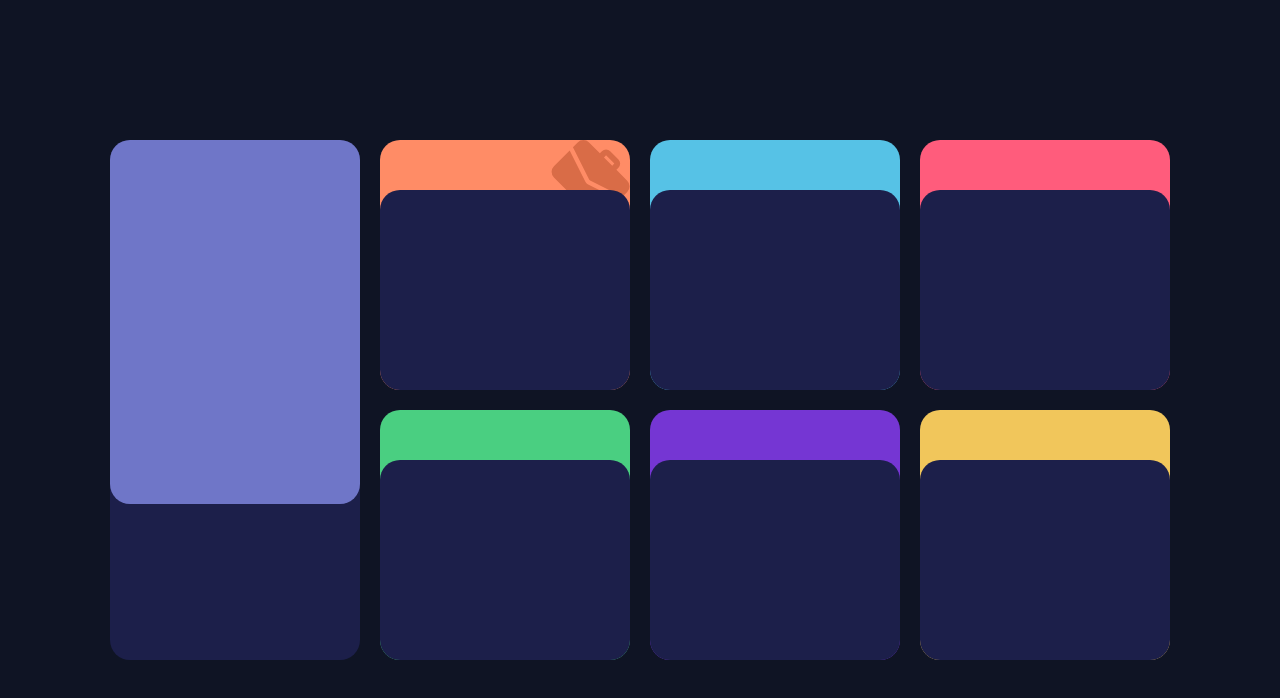
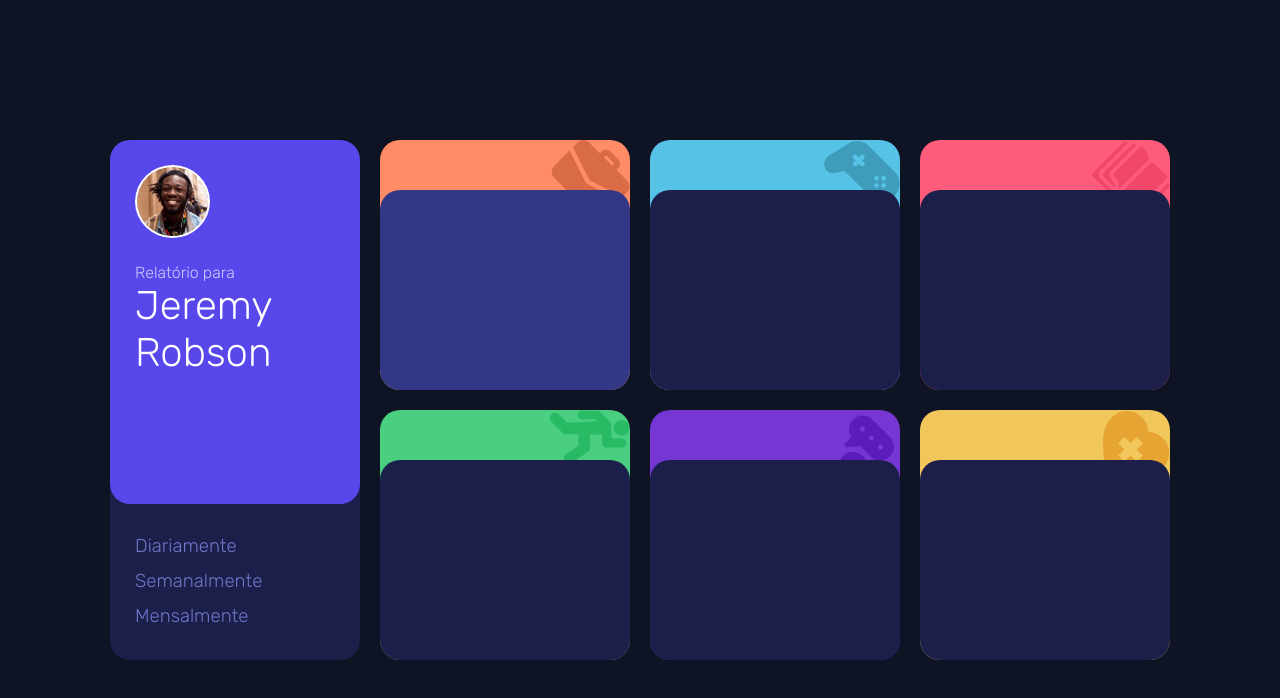
Before and after one commit to andrezinhoss247/Painel_de_Controle_de_Tempo, a plain HTML site: page index.html in a window 1280 px wide. Drawn offline with Linux system fonts and the light colour scheme.

Commit message:
atualização css

```diff
--- a/css/style.css
+++ b/css/style.css
@@ -5,6 +5,8 @@
     margin: 0;
     box-sizing: border-box;
 }
+
+/*=======================*/
 
 body{
 
@@ -15,6 +17,8 @@ body{
    background-color: hsl(226, 43%, 10%)
 
 }
+
+/*******************************/
 
 #container{
 
@@ -29,12 +33,17 @@ body{
 .classPerfil{
 
     grid-row-start: 1; /*Ocupa da primeira linha*/
-    grid-row-end: 3; /*Até a terceira linha*/
+    grid-row-end: 3; /*Até a segunda linha*/
     display: flex;
+    flex-direction: column;
     background-color: hsl(235, 46%, 20%);
     border-radius: 20px;
 
 }
+
+
+
+
 
 .item{
 
@@ -56,16 +65,90 @@ body{
 
 
 }
+.divFilho1{
+
+    width: 100%;
+    height: 80%;
+    background-color: hsl(236, 45%, 36%);
+    border-radius: 20px;
+
+
+}
 
 .divFilhoPerfil{
 
     width: 100%;
     height: 70%;
-    background-color:  hsl(235, 45%, 61%);
+    background-color:  hsl(246, 80%, 60%);
     border-radius: 20px;
 
 
 }
+#divMenu{
+
+    margin-top: 10%;
+    margin-left: 10%;
+    line-height: 35px;
+    font-family: "Rubik", sans-serif;
+    font-optical-sizing: auto;
+    font-style: normal;
+    color: hsl(235, 45%, 61%) ;
+    font-size: 14pt;
+    font-weight: 100;
+
+
+}
+.pMenu:hover{
+
+    cursor: pointer;
+    color: white;
+}
+#divfoto{
+
+    background-image: url('../images/image-jeremy.png');
+    background-repeat: no-repeat;
+    background-position: center;
+    background-size: cover;
+    width: 30%;
+    height: 20%;
+    border: 2px solid white;
+    margin-top: 10%;
+    margin-left: 10%;
+    border-radius: 50%;
+}
+
+/****************************************/
+#divnome{
+
+    margin-top: 10%;
+    margin-left: 10%;
+
+}
+
+
+#relatorio{
+
+  font-family: "Rubik", sans-serif;
+  font-optical-sizing: auto;
+  font-weight: 100;
+  font-style: normal;
+  color: rgba(255, 255, 255, 0.699);
+
+}
+
+
+.nome{
+
+  font-family: "Rubik", sans-serif;
+  font-optical-sizing: auto;
+  font-weight: 300;
+  font-style: normal;
+  color: white ;
+  font-size: 30pt;
+}
+/***************************************/
+
+
 #item1{
     background-image: url('../images/icon-work.svg');
     background-repeat: no-repeat;
@@ -75,17 +158,37 @@ body{
 
 }
 #item2{
+    background-image: url('../images/icon-play.svg');
+    background-repeat: no-repeat;
+    background-position-y: top;
+    background-position-x: right;
     background-color: hsl(195, 74%, 62%);
 }
 #item3{
+    background-image: url('../images/icon-study.svg');
+    background-repeat: no-repeat;
+    background-position-y: top;
+    background-position-x: right;
     background-color: hsl(348, 100%, 68%);
 }
 #item4{
+    background-image: url('../images/icon-exercise.svg');
+    background-repeat: no-repeat;
+    background-position-y: top;
+    background-position-x: right;
     background-color: hsl(145, 58%, 55%);
 }
 #item5{
+    background-image: url('../images/icon-social.svg');
+    background-repeat: no-repeat;
+    background-position-y: top;
+    background-position-x: right;
     background-color: hsl(264, 64%, 52%);
 }
 #item6{
+    background-image: url('../images/icon-self-care.svg');
+    background-repeat: no-repeat;
+    background-position-y: top;
+    background-position-x: right;
     background-color: hsl(43, 84%, 65%);
 }
--- a/index.html
+++ b/index.html
@@ -5,28 +5,46 @@
     <meta name="viewport" content="width=device-width, initial-scale=1.0">
     <title>Document</title>
     <link rel="stylesheet" href="css/style.css">
+
+    <link rel="preconnect" href="https://fonts.googleapis.com">
+<link rel="preconnect" href="https://fonts.gstatic.com" crossorigin>
+<link href="https://fonts.googleapis.com/css2?family=Outfit&family=Overpass:ital,wght@0,100..900;1,100..900&family=Rubik:ital,wght@0,300..900;1,300..900&display=swap" rel="stylesheet">
+
 </head>
 <body>
 
     <main id="container" >
+    <!-- ====================================== -->
+        <div id="itemPerfil" class="classPerfil">
+            <div class="divFilhoPerfil">
+                <div id = 'divfoto'></div>
+                <div id="divnome">
+                    <p id="relatorio">Relatório para</p>
+                    <h1 class="nome">Jeremy</h1>
+                    <h1 class="nome">Robson</h1>
+                </div>
+            </div>
+            <div id="divMenu">
+                <p class="pMenu">Diariamente</p>
+                <p class="pMenu">Semanalmente</p>
+                <p class="pMenu">Mensalmente</p>
 
-        <div id="itemPerfil" class="classPerfil"> <div class="divFilhoPerfil"></div> </div>
+            </div>
+        </div>
+   <!-- ========================================= -->
 
-        <div id="item1" class="item">
 
-            <div class="divFilho"> </div>
+        <div id="item1" class="item"> <div class="divFilho1"> </div> </div>
 
-        </div>
+        <div id="item2" class="item"> <div class="divFilho"></div>  </div>
 
-        <div id="item2" class="item"> <div class="divFilho"></div></div>
+        <div id="item3" class="item"> <div class="divFilho"></div>  </div>
 
-        <div id="item3" class="item"> <div class="divFilho"></div></div>
+        <div id="item4" class="item"> <div class="divFilho"></div>  </div>
 
-        <div id="item4" class="item"> <div class="divFilho"></div></div>
+        <div id="item5" class="item"> <div class="divFilho"></div>  </div>
 
-        <div id="item5" class="item"> <div class="divFilho"></div></div>
-
-        <div id="item6" class="item"> <div class="divFilho"></div></div>
+        <div id="item6" class="item"> <div class="divFilho"></div>  </div>
 
     </main>
 
```
